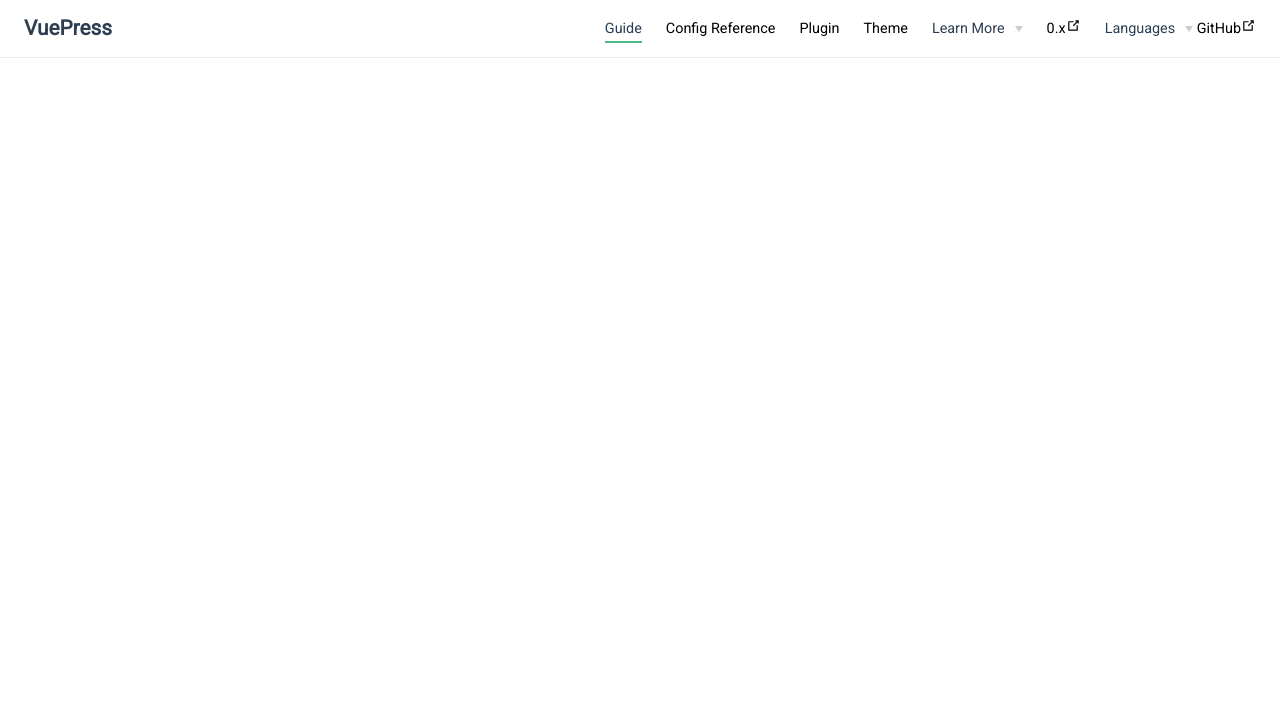
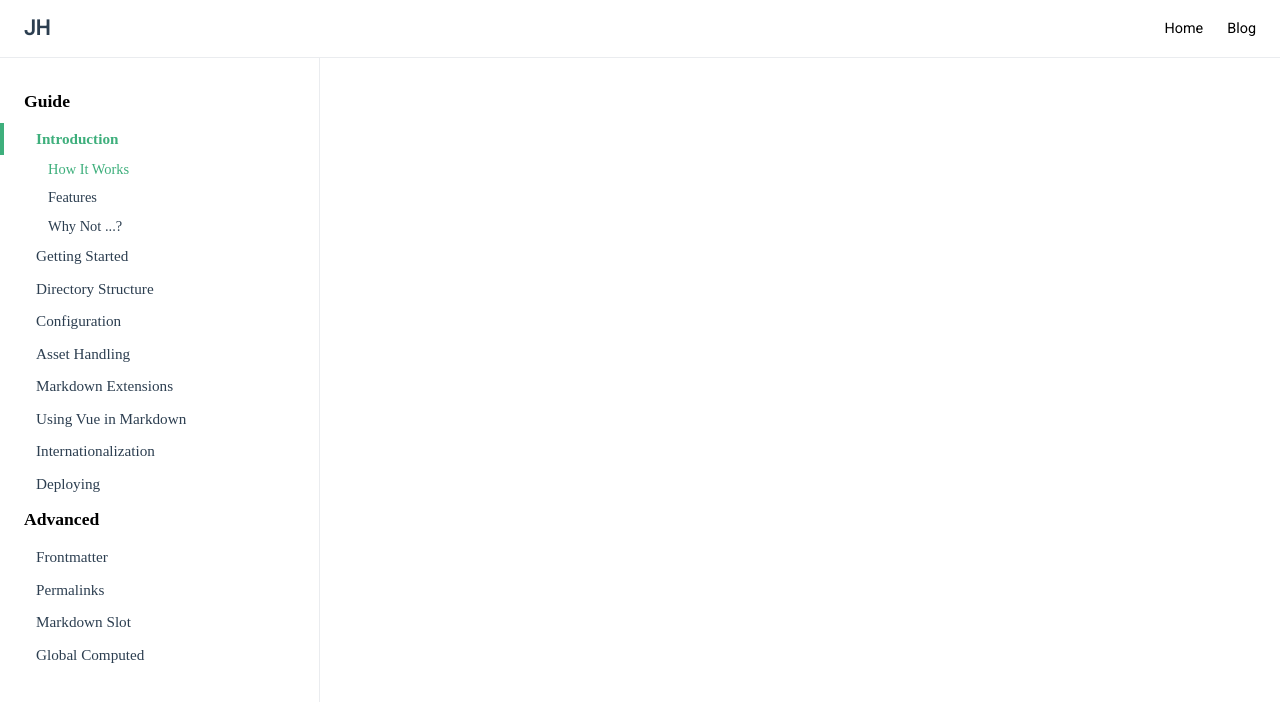
Before and after one commit to jotamaster/jean-hernandez, a Next.js app: page /blog in a window 1280 px wide. Shown: the top 702 px of the page. Built offline with nearby package versions, Linux system fonts and the light colour scheme; no server answers.

Commit message:
add layout  desktop

```diff
--- a/assets/css/layoutblog.scss
+++ b/assets/css/layoutblog.scss
@@ -1,4 +1,4 @@
-.theme-container{
+.theme-container {
   .navbar {
     z-index: 20;
     right: 0;
@@ -6,15 +6,16 @@
     background-color: #fff;
     box-sizing: border-box;
     border-bottom: 1px solid #eaecef;
-    font-family: 'Roboto', sans-serif;
+    font-family: "Roboto", sans-serif;
   }
-  .navbar, .sidebar-mask {
+  .navbar,
+  .sidebar-mask {
     position: fixed;
     top: 0;
     left: 0;
   }
   .navbar {
-    padding: .7rem 1.5rem;
+    padding: 0.7rem 1.5rem;
     line-height: 2.2rem;
     .sidebar-button {
       cursor: pointer;
@@ -22,8 +23,8 @@
       width: 1.25rem;
       height: 1.25rem;
       position: absolute;
-      padding: .6rem;
-      top: .6rem;
+      padding: 0.6rem;
+      top: 0.6rem;
       left: 1rem;
       svg:not(:root) {
         overflow: hidden;
@@ -42,12 +43,15 @@
         font-weight: 500;
         text-decoration: none;
       }
-      a, p a code {
+      a,
+      p a code {
         color: #3eaf7c;
       }
     }
   }
-  .navbar a, .navbar img, .navbar span {
+  .navbar a,
+  .navbar img,
+  .navbar span {
     display: inline-block;
   }
   .navbar span {
@@ -64,17 +68,14 @@
     box-sizing: border-box;
     background-color: #fff;
     white-space: nowrap;
-    font-size: .9rem;
+    font-size: 0.9rem;
     position: absolute;
     right: 1.5rem;
-    top: .7rem;
+    top: 0.7rem;
     display: flex;
     max-width: 1302px;
   }
-
 }
-
-
 
 .search-box {
   display: inline-block;
@@ -98,27 +99,33 @@ a {
   font-weight: 500;
   text-decoration: none;
 }
-a, p a code {
+a,
+p a code {
   color: #3eaf7c;
 }
 .nav-links a {
   line-height: 1.4rem;
   color: inherit;
 }
-.navbar a, .navbar img, .navbar span {
+.navbar a,
+.navbar img,
+.navbar span {
   display: inline-block;
 }
-.nav-links a.router-link-active, .nav-links a:hover {
+.nav-links a.router-link-active,
+.nav-links a:hover {
   color: #3eaf7c;
 }
-@media (min-width: 719px){
-    .nav-links a.router-link-active, .nav-links a:hover {
+@media (min-width: 719px) {
+  .nav-links a.router-link-active,
+  .nav-links a:hover {
     color: #2c3e50;
   }
 }
 
-@media (min-width: 719px){
-  .nav-item>a:not(.external).router-link-active, .nav-item>a:not(.external):hover {
+@media (min-width: 719px) {
+  .nav-item > a:not(.external).router-link-active,
+  .nav-item > a:not(.external):hover {
     margin-bottom: -2px;
     border-bottom: 2px solid #46bd87;
   }
@@ -129,18 +136,20 @@ a, p a code {
   vertical-align: top;
 }
 
-.algolia-search-wrapper>span {
+.algolia-search-wrapper > span {
   vertical-align: middle;
 }
 
-.navbar a, .navbar img, .navbar span {
+.navbar a,
+.navbar img,
+.navbar span {
   display: inline-block;
 }
 .algolia-search-wrapper .algolia-autocomplete {
   line-height: normal;
 }
 
-.algolia-autocomplete{
+.algolia-autocomplete {
   position: relative;
   display: inline-block !important;
   direction: ltr;
@@ -154,17 +163,17 @@ a, p a code {
   display: inline-block;
   border: 1px solid #cfd4db;
   border-radius: 2rem;
-  font-size: .9rem;
+  font-size: 0.9rem;
   line-height: 2rem;
-  padding: 0 .5rem 0 2rem;
+  padding: 0 0.5rem 0 2rem;
   outline: none;
-  transition: all .2s ease;
-  background: #fff url(/assets/img/search.83621669.svg) .6rem .5rem no-repeat;
+  transition: all 0.2s ease;
+  background: #fff url(/assets/img/search.83621669.svg) 0.6rem 0.5rem no-repeat;
   background-size: 1rem;
   position: relative;
   vertical-align: top;
 }
-pre{
+pre {
   position: absolute;
   visibility: hidden;
   white-space: pre;
@@ -178,7 +187,6 @@ pre{
   text-indent: 0px;
   text-rendering: auto;
   text-transform: none;
-
 }
 
 .algolia-autocomplete .ds-dropdown-menu {
@@ -194,7 +202,7 @@ pre{
   z-index: 999;
   max-width: 600px;
   min-width: 500px;
-  box-shadow: 0 1px 0 0 rgba(0,0,0,.2), 0 2px 3px 0 rgba(0,0,0,.1);
+  box-shadow: 0 1px 0 0 rgba(0, 0, 0, 0.2), 0 2px 3px 0 rgba(0, 0, 0, 0.1);
 }
 .algolia-search-wrapper .algolia-autocomplete .ds-dropdown-menu {
   background-color: #fff;
@@ -211,7 +219,7 @@ pre{
   left: 0px;
   right: auto;
 }
-.algolia-autocomplete .ds-dropdown-menu [class^=ds-dataset-] {
+.algolia-autocomplete .ds-dropdown-menu [class^="ds-dataset-"] {
   position: relative;
   border: 1px solid #d9d9d9;
   background: #fff;
@@ -219,14 +227,17 @@ pre{
   overflow: auto;
   padding: 0 8px 8px;
 }
-.algolia-search-wrapper .algolia-autocomplete .ds-dropdown-menu [class*=ds-dataset-] {
+.algolia-search-wrapper
+  .algolia-autocomplete
+  .ds-dropdown-menu
+  [class*="ds-dataset-"] {
   border: none;
   padding: 0;
 }
 .dropdown-wrapper {
   cursor: pointer;
 }
-@media (min-width: 719px){
+@media (min-width: 719px) {
   .dropdown-wrapper {
     height: 1.8rem;
   }
@@ -234,7 +245,7 @@ pre{
 
 .dropdown-wrapper .dropdown-title {
   display: block;
-    font-size: .9rem;
+  font-size: 0.9rem;
   font-family: inherit;
   cursor: inherit;
   padding: inherit;
@@ -247,7 +258,7 @@ pre{
 
 .dropdown-wrapper .dropdown-title {
   display: block;
-    font-size: .9rem;
+  font-size: 0.9rem;
   font-family: inherit;
   cursor: inherit;
   padding: inherit;
@@ -257,15 +268,17 @@ pre{
   font-weight: 500;
   color: #2c3e50;
 }
-.navbar a, .navbar img, .navbar span {
+.navbar a,
+.navbar img,
+.navbar span {
   display: inline-block;
 }
 .dropdown-wrapper .dropdown-title .arrow {
   vertical-align: middle;
   margin-top: -1px;
-    margin-left: .4rem;
+  margin-left: 0.4rem;
 }
-@media (min-width: 719px){
+@media (min-width: 719px) {
   .dropdown-wrapper .dropdown-title .arrow {
     border-left: 4px solid transparent;
     border-right: 4px solid transparent;
@@ -273,13 +286,15 @@ pre{
     border-bottom: 0;
   }
 }
-ol, p, ul {
+ol,
+p,
+ul {
   line-height: 1.7;
 }
-@media (min-width: 719px){
+@media (min-width: 719px) {
   .dropdown-wrapper .nav-dropdown {
     display: none;
-    height: auto!important;
+    height: auto !important;
     box-sizing: border-box;
     max-height: calc(100vh - 2.7rem);
     overflow-y: auto;
@@ -287,11 +302,11 @@ ol, p, ul {
     top: 100%;
     right: 0;
     background-color: #fff;
-    padding: .6rem 0;
+    padding: 0.6rem 0;
     border: 1px solid;
     border-color: #ddd #ddd #ccc;
     text-align: left;
-    border-radius: .25rem;
+    border-radius: 0.25rem;
     white-space: nowrap;
     margin: 0;
     display: none;
@@ -302,12 +317,203 @@ ol, p, ul {
   line-height: 1.7rem;
 }
 .dropdown-wrapper .nav-dropdown .dropdown-item h4 {
-    margin: .45rem 0 0;
+  margin: 0.45rem 0 0;
   border-top: 1px solid #eee;
-    padding: .45rem 1.5rem 0 1.25rem;
+  padding: 0.45rem 1.5rem 0 1.25rem;
 }
 .dropdown-wrapper .nav-dropdown .dropdown-item:first-child h4 {
   margin-top: 0;
   padding-top: 0;
   border-top: 0;
 }
+
+.sidebar {
+  font-size: 16px;
+  background-color: #fff;
+  width: 20rem;
+  position: fixed;
+  z-index: 10;
+  margin: 0;
+  top: 3.6rem;
+  left: 0;
+  bottom: 0;
+  box-sizing: border-box;
+  border-right: 1px solid #eaecef;
+  overflow-y: auto;
+}
+.sidebar .nav-links {
+  display: none;
+  border-bottom: 1px solid #eaecef;
+  padding: 0.5rem 0 0.75rem;
+}
+.nav-links .nav-item {
+  position: relative;
+  display: inline-block;
+  margin-left: 1.5rem;
+  line-height: 2rem;
+}
+.nav-links .nav-item:first-child {
+  margin-left: 0;
+}
+.sidebar .nav-links .nav-item,
+.sidebar .nav-links .repo-link {
+  display: block;
+  line-height: 1.25rem;
+  font-size: 1.1em;
+  padding: 0.5rem 0 0.5rem 1.5rem;
+}
+.nav-links a {
+  line-height: 1.4rem;
+  color: inherit;
+}
+.sidebar a {
+  display: inline-block;
+}
+@media (min-width: 719px) {
+  .nav-links a.router-link-active,
+  .nav-links a:hover {
+    color: #2c3e50;
+  }
+}
+
+.sidebar .nav-links a {
+  font-weight: 600;
+}
+
+@media (min-width: 719px) {
+  .nav-item > a:not(.external).router-link-active,
+  .nav-item > a:not(.external):hover {
+    margin-bottom: -2px;
+    border-bottom: 2px solid #46bd87;
+  }
+}
+
+.sidebar ul {
+  padding: 0;
+  margin: 0;
+  list-style-type: none;
+}
+.sidebar>.sidebar-links {
+  padding: 1.5rem 0;
+}
+
+.sidebar-heading {
+  color: #2c3e50;
+  transition: color .15s ease;
+  cursor: pointer;
+  font-size: 1.1em;
+  font-weight: 700;
+  padding: .35rem 1.5rem .35rem 1.25rem;
+  width: 100%;
+  box-sizing: border-box;
+  margin: 0;
+  border-left: .25rem solid transparent;
+}
+.sidebar-heading.open, .sidebar-heading:hover {
+  color: inherit;
+}
+.sidebar-group:not(.collapsable) .sidebar-heading:not(.clickable) {
+  cursor: auto;
+  color: inherit;
+}
+.sidebar-heading {
+  color: #2c3e50;
+  transition: color .15s ease;
+  cursor: pointer;
+  font-size: 1.1em;
+  font-weight: 700;
+  padding: .35rem 1.5rem .35rem 1.25rem;
+  width: 100%;
+  box-sizing: border-box;
+  margin: 0;
+  border-left: .25rem solid transparent;
+}
+.sidebar-heading.open, .sidebar-heading:hover {
+  color: inherit;
+}
+.sidebar-group:not(.collapsable) .sidebar-heading:not(.clickable) {
+  cursor: auto;
+  color: inherit;
+}
+.sidebar-group-items {
+  transition: height .1s ease-out;
+  font-size: .95em;
+  overflow: hidden;
+}
+.sidebar ul {
+  padding: 0;
+  margin: 0;
+  list-style-type: none;
+}
+ol, p, ul {
+  line-height: 1.7;
+}
+.sidebar-group-items {
+  transition: height .1s ease-out;
+  font-size: .95em;
+  overflow: hidden;
+}
+
+.sidebar ul {
+  padding: 0;
+  margin: 0;
+  list-style-type: none;
+}
+li {
+  display: list-item;
+  text-align: -webkit-match-parent;
+}
+a {
+  font-weight: 500;
+  text-decoration: none;
+}
+a.sidebar-link {
+  font-size: 1em;
+  font-weight: 400;
+  display: inline-block;
+  color: #2c3e50;
+  border-left: .25rem solid transparent;
+  padding: .35rem 1rem .35rem 1.25rem;
+  line-height: 1.4;
+  width: 100%;
+  box-sizing: border-box;
+}
+.sidebar a {
+  display: inline-block;
+}
+a.sidebar-link.active {
+  font-weight: 600;
+  color: #3eaf7c;
+  border-left-color: #3eaf7c;
+}
+.sidebar-group a.sidebar-link {
+  padding-left: 2rem;
+}
+.sidebar ul {
+  padding: 0;
+  margin: 0;
+  list-style-type: none;
+}
+.sidebar .sidebar-sub-headers {
+  padding-left: 1rem;
+  font-size: .95em;
+}
+a.sidebar-link.active {
+  font-weight: 600;
+  color: #3eaf7c;
+  border-left-color: #3eaf7c;
+}
+.sidebar-group a.sidebar-link {
+  padding-left: 2rem;
+}
+.sidebar-sub-headers a.sidebar-link {
+  padding-top: .25rem;
+  padding-bottom: .25rem;
+  border-left: none;
+}
+.sidebar-sub-headers a.sidebar-link.active {
+  font-weight: 500;
+}
+a.sidebar-link:hover {
+  color: #3eaf7c;
+}
--- a/layout/blogLayout.js
+++ b/layout/blogLayout.js
@@ -1,4 +1,5 @@
 import React, { Children } from "react";
+import Link from "next/link";
 
 function blogLayout({ ...props }) {
   return (
@@ -19,253 +20,133 @@ function blogLayout({ ...props }) {
           </svg>
         </div>
         <a href="/" className="home-link router-link-active">
-          <span className="site-name">VuePress</span>
+          <span className="site-name">JH</span>
         </a>
         <div className="links">
-          {/* <form
-            id="search-form"
-            role="search"
-            className="algolia-search-wrapper search-box"
-          >
-            <span className="algolia-autocomplete">
-              <input
-                id="algolia-search-input"
-                className="search-query ds-input"
-                placeholder=""
-                role="combobox"
-                aria-autocomplete="list"
-                aria-expanded="false"
-                aria-label="search input"
-                aria-owns="algolia-autocomplete-listbox-0"
-                dir="auto"
-              />
-              <pre aria-hidden="true"></pre>
-              <span
-                className="ds-dropdown-menu"
-                role="listbox"
-                id="algolia-autocomplete-listbox-0"
-              >
-                <div className="ds-dataset-1"></div>
-              </span>
-            </span>
-          </form> */}
           <nav className="nav-links can-hide">
             <div className="nav-item">
-              <a
-                href="/guide/"
-                className="nav-link router-link-exact-active router-link-active"
-              >
-                Guide
-              </a>
+              <Link href="/" as={process.env.BACKEND_URL + "/"}>
+                <a className="nav-link router-link-exact-active ">Home</a>
+              </Link>
             </div>
             <div className="nav-item">
-              <a href="/config/" className="nav-link">
-                Config Reference
+              <Link href="/blog" as={process.env.BACKEND_URL + "/blog"}>
+                <a className="nav-link router-link-exact-active ">Blog</a>
+              </Link>
+            </div>
+          </nav>
+        </div>
+      </header>
+      <aside className="sidebar">
+        <ul className="sidebar-links">
+          <li>
+            <section className="sidebar-group depth-0">
+              <p className="sidebar-heading open">
+                <span>Guide</span>
+              </p>
+              <ul className="sidebar-links sidebar-group-items">
+                <li>
+                  <a href="/guide/" className="active sidebar-link">
+                    Introduction
                   </a>
-            </div>
-            <div className="nav-item">
-              <a href="/plugin/" className="nav-link">
-                Plugin
-              </a>
-            </div>
-            <div className="nav-item">
-              <a href="/theme/" className="nav-link">
-                Theme
-              </a>
-            </div>
-            <div className="nav-item">
-              <div className="dropdown-wrapper">
-                <button
-                  type="button"
-                  aria-label="Learn More"
-                  className="dropdown-title"
+                  <ul className="sidebar-sub-headers">
+                    <li className="sidebar-sub-header">
+                      <a
+                        href="/guide/#how-it-works"
+                        className="active sidebar-link"
                       >
-                  <span className="title">Learn More</span>{" "}
-                  <span className="arrow right"></span>
-                </button>{" "}
-                <ul className="nav-dropdown">
-                  <li className="dropdown-item">
-                    <h4>API</h4>{" "}
-                    <ul className="dropdown-subitem-wrapper">
-                      <li className="dropdown-subitem">
-                        <a href="/api/cli.html" className="nav-link">
-                          CLI
+                        How It Works
                       </a>
                     </li>
-                      <li className="dropdown-subitem">
-                        <a href="/api/node.html" className="nav-link">
-                          Node
+                    <li className="sidebar-sub-header">
+                      <a href="/guide/#features" className="sidebar-link">
+                        Features
+                      </a>
+                    </li>
+                    <li className="sidebar-sub-header">
+                      <a href="/guide/#why-not" className="sidebar-link">
+                        Why Not ...?
                       </a>
                     </li>
                   </ul>
                 </li>
-                  <li className="dropdown-item">
-                    <h4>Contributing Guide</h4>{" "}
-                    <ul className="dropdown-subitem-wrapper">
-                      <li className="dropdown-subitem">
-                        <a
-                          href="/miscellaneous/local-development.html"
-                          className="nav-link"
-                        >
-                          Local Development
+                <li>
+                  <a href="/guide/getting-started.html" className="sidebar-link">
+                    Getting Started
                   </a>
                 </li>
-                      <li className="dropdown-subitem">
+                <li>
                   <a
-                          href="/miscellaneous/design-concepts.html"
-                          className="nav-link"
+                    href="/guide/directory-structure.html"
+                    className="sidebar-link"
                   >
-                          Design Concepts
+                    Directory Structure
                   </a>
                 </li>
-                      <li className="dropdown-subitem">
-                        <a href="/faq/" className="nav-link">
-                          FAQ
+                <li>
+                  <a href="/guide/basic-config.html" className="sidebar-link">
+                    Configuration
                   </a>
                 </li>
-                      <li className="dropdown-subitem">
-                        <a
-                          href="/miscellaneous/glossary.html"
-                          className="nav-link"
-                        >
-                          Glossary
+                <li>
+                  <a href="/guide/assets.html" className="sidebar-link">
+                    Asset Handling
+                  </a>
+                </li>
+                <li>
+                  <a href="/guide/markdown.html" className="sidebar-link">
+                    Markdown Extensions
+                  </a>
+                </li>
+                <li>
+                  <a href="/guide/using-vue.html" className="sidebar-link">
+                    Using Vue in Markdown
+                  </a>
+                </li>
+                <li>
+                  <a href="/guide/i18n.html" className="sidebar-link">
+                    Internationalization
+                  </a>
+                </li>
+                <li>
+                  <a href="/guide/deploy.html" className="sidebar-link">
+                    Deploying
                   </a>
                 </li>
               </ul>
+            </section>
           </li>
-                  <li className="dropdown-item">
-                    <h4>Miscellaneous</h4>{" "}
-                    <ul className="dropdown-subitem-wrapper">
-                      <li className="dropdown-subitem">
-                        <a
-                          href="/miscellaneous/migration-guide.html"
-                          className="nav-link"
-                        >
-                          Migrate from 0.x
+          <li>
+            <section className="sidebar-group depth-0">
+              <p className="sidebar-heading">
+                <span>Advanced</span>{" "}
+              </p>{" "}
+              <ul className="sidebar-links sidebar-group-items">
+                <li>
+                  <a href="/guide/frontmatter.html" className="sidebar-link">
+                    Frontmatter
                   </a>
                 </li>
-                      <li className="dropdown-subitem">
-                        <a
-                          href="https://github.com/vuejs/vuepress/blob/master/CHANGELOG.md"
-                          target="_blank"
-                          rel="noopener noreferrer"
-                          className="nav-link external"
-                        >
-                          Changelog
-                          <svg
-                            xmlns="http://www.w3.org/2000/svg"
-                            aria-hidden="true"
-                            x="0px"
-                            y="0px"
-                            viewBox="0 0 100 100"
-                            width="15"
-                            height="15"
-                            className="icon outbound"
-                          >
-                            <path
-                              fill="currentColor"
-                              d="M18.8,85.1h56l0,0c2.2,0,4-1.8,4-4v-32h-8v28h-48v-48h28v-8h-32l0,0c-2.2,0-4,1.8-4,4v56C14.8,83.3,16.6,85.1,18.8,85.1z"
-                            ></path>{" "}
-                            <polygon
-                              fill="currentColor"
-                              points="45.7,48.7 51.3,54.3 77.2,28.5 77.2,37.2 85.2,37.2 85.2,14.9 62.8,14.9 62.8,22.9 71.5,22.9"
-                            ></polygon>
-                          </svg>
+                <li>
+                  <a href="/guide/permalinks.html" className="sidebar-link">
+                    Permalinks
+                  </a>
+                </li>
+                <li>
+                  <a href="/guide/markdown-slot.html" className="sidebar-link">
+                    Markdown Slot
+                  </a>
+                </li>
+                <li>
+                  <a href="/guide/global-computed.html" className="sidebar-link">
+                    Global Computed
                   </a>
                 </li>
               </ul>
+            </section>
           </li>
         </ul>
-              </div>
-            </div>
-            <div className="nav-item">
-              <a
-                href="https://v0.vuepress.vuejs.org/"
-                target="_blank"
-                rel="noopener noreferrer"
-                className="nav-link external"
-              >
-                0.x
-                <svg
-                  xmlns="http://www.w3.org/2000/svg"
-                  aria-hidden="true"
-                  x="0px"
-                  y="0px"
-                  viewBox="0 0 100 100"
-                  width="15"
-                  height="15"
-                  className="icon outbound"
-                >
-                  <path
-                    fill="currentColor"
-                    d="M18.8,85.1h56l0,0c2.2,0,4-1.8,4-4v-32h-8v28h-48v-48h28v-8h-32l0,0c-2.2,0-4,1.8-4,4v56C14.8,83.3,16.6,85.1,18.8,85.1z"
-                  ></path>{" "}
-                  <polygon
-                    fill="currentColor"
-                    points="45.7,48.7 51.3,54.3 77.2,28.5 77.2,37.2 85.2,37.2 85.2,14.9 62.8,14.9 62.8,22.9 71.5,22.9"
-                  ></polygon>
-                </svg>
-              </a>
-            </div>
-            <div className="nav-item">
-              <div className="dropdown-wrapper">
-                <button
-                  type="button"
-                  aria-label="Select language"
-                  className="dropdown-title"
-                >
-                  <span className="title">Languages</span>{" "}
-                  <span className="arrow right"></span>
-                </button>{" "}
-                <ul className="nav-dropdown">
-                  <li className="dropdown-item">
-                    {" "}
-                    <a
-                      href="/guide/"
-                      className="nav-link router-link-exact-active router-link-active"
-                    >
-                      English
-                    </a>
-                  </li>
-                  <li className="dropdown-item">
-                    {" "}
-                    <a href="/zh/guide/" className="nav-link">
-                      简体中文
-                    </a>
-                  </li>
-                </ul>
-              </div>
-            </div>{" "}
-            <a
-              href="https://github.com/vuejs/vuepress"
-              target="_blank"
-              rel="noopener noreferrer"
-              className="repo-link"
-            >
-              GitHub
-              <svg
-                xmlns="http://www.w3.org/2000/svg"
-                aria-hidden="true"
-                x="0px"
-                y="0px"
-                viewBox="0 0 100 100"
-                width="15"
-                height="15"
-                className="icon outbound"
-              >
-                <path
-                  fill="currentColor"
-                  d="M18.8,85.1h56l0,0c2.2,0,4-1.8,4-4v-32h-8v28h-48v-48h28v-8h-32l0,0c-2.2,0-4,1.8-4,4v56C14.8,83.3,16.6,85.1,18.8,85.1z"
-                ></path>{" "}
-                <polygon
-                  fill="currentColor"
-                  points="45.7,48.7 51.3,54.3 77.2,28.5 77.2,37.2 85.2,37.2 85.2,14.9 62.8,14.9 62.8,22.9 71.5,22.9"
-                ></polygon>
-              </svg>
-            </a>
-          </nav>
-        </div>
-      </header>
+      </aside>
     </div>
   );
 }
```
Lines whose indentation alone changed are shown as unchanged.
